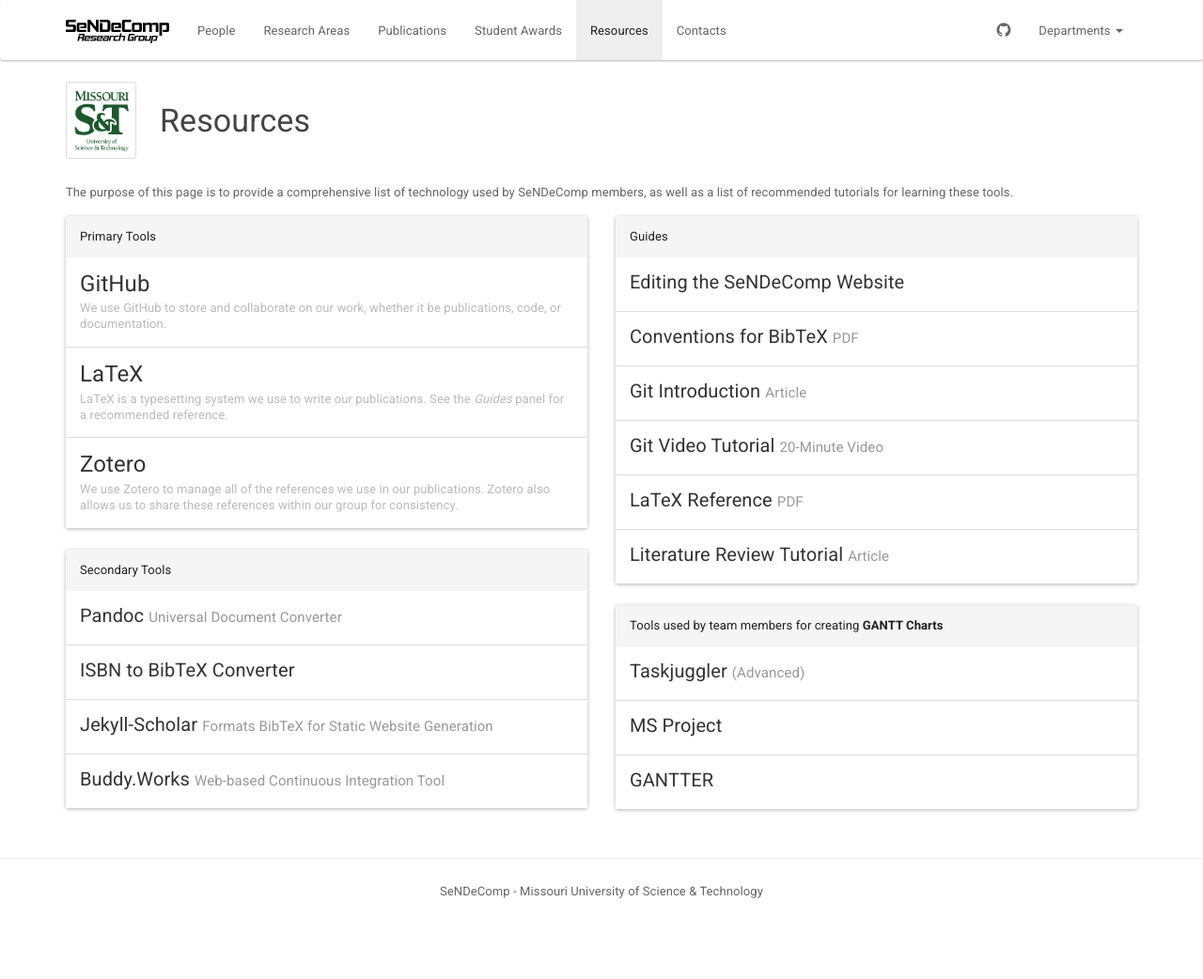
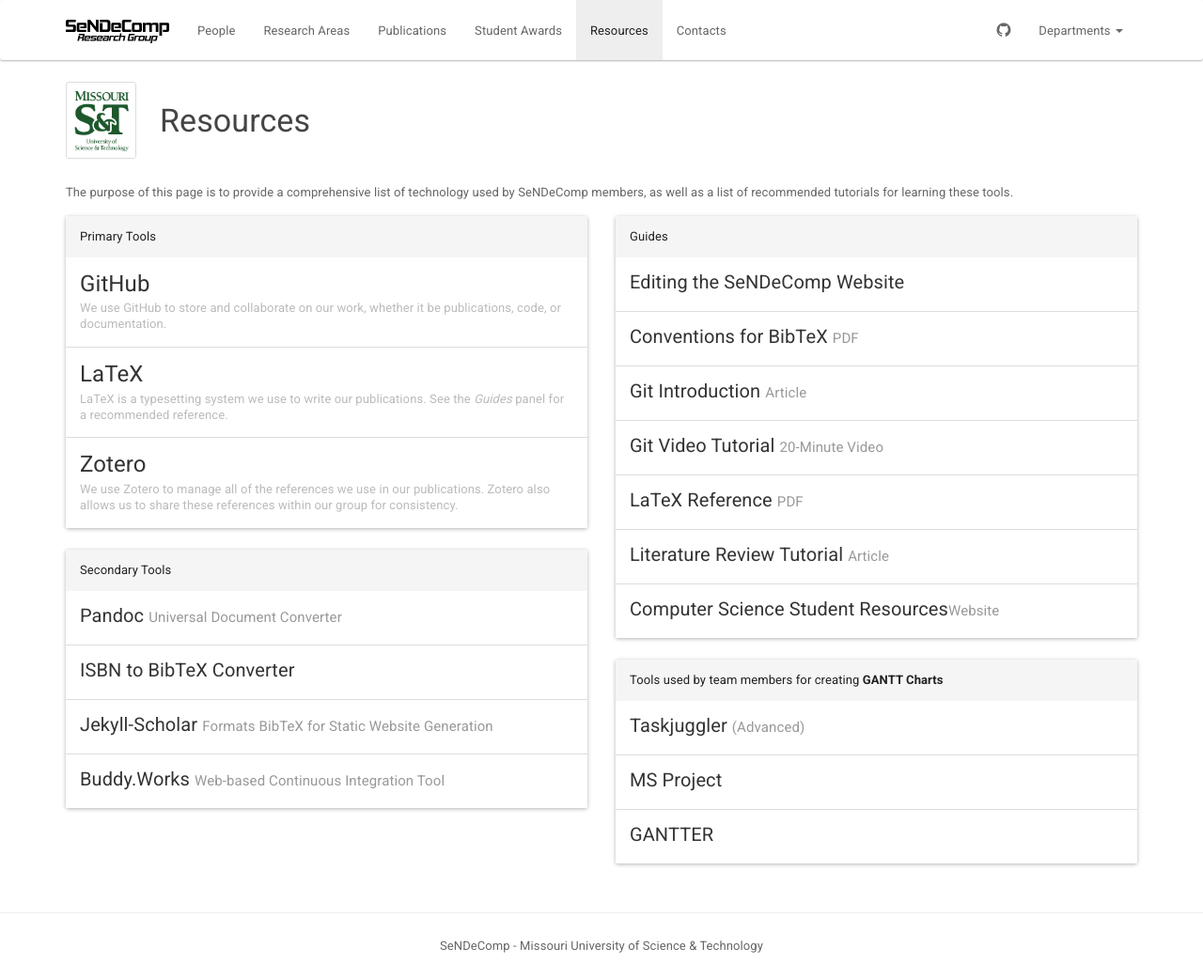
Before and after one commit to sendecomp/sendecomp-website, a Jekyll site: the page built from resources.html, in a window 1280 px wide. Shown: the whole page at 94% size. Built offline with Jekyll 4.4.1, drawn with Linux system fonts in a browser that asks for light colours; before the commit the page ends 984 px from its top, so only the background shows below that.

Commit message:
add link to stallings CS student resources website

```diff
--- a/resources.html
+++ b/resources.html
@@ -80,6 +80,9 @@ title: Resources
         <a class="list-group-item" href="http://writingcenter.unc.edu/handouts/literature-reviews/" target="_blank">
           <h5 class="list-group-item-heading">Literature Review Tutorial <small>Article</small></h5>
         </a>
+        <a class="list-group-item" href="http://computersciencestudent.com/" target="_blank">
+          <h5 class="list-group-item-heading">Computer Science Student Resources<small>Website</small></h5>
+        </a>
       </div>
     </div>
 
```
